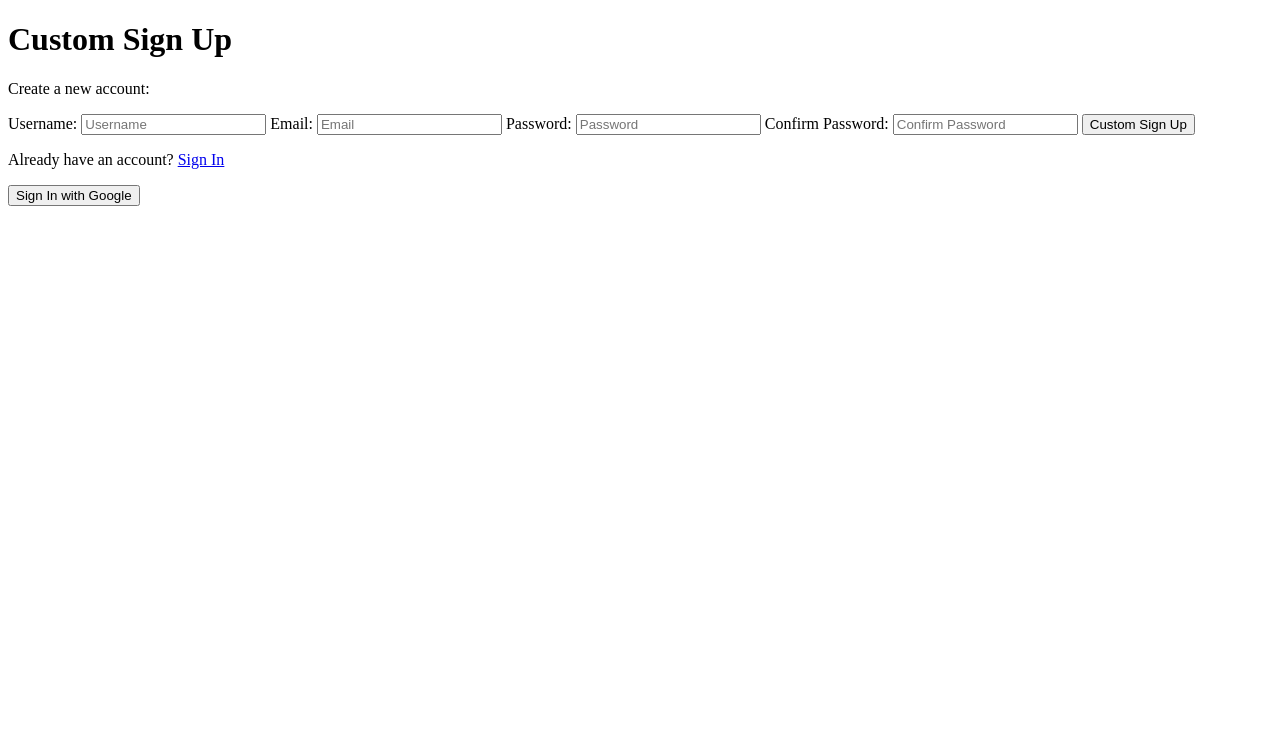
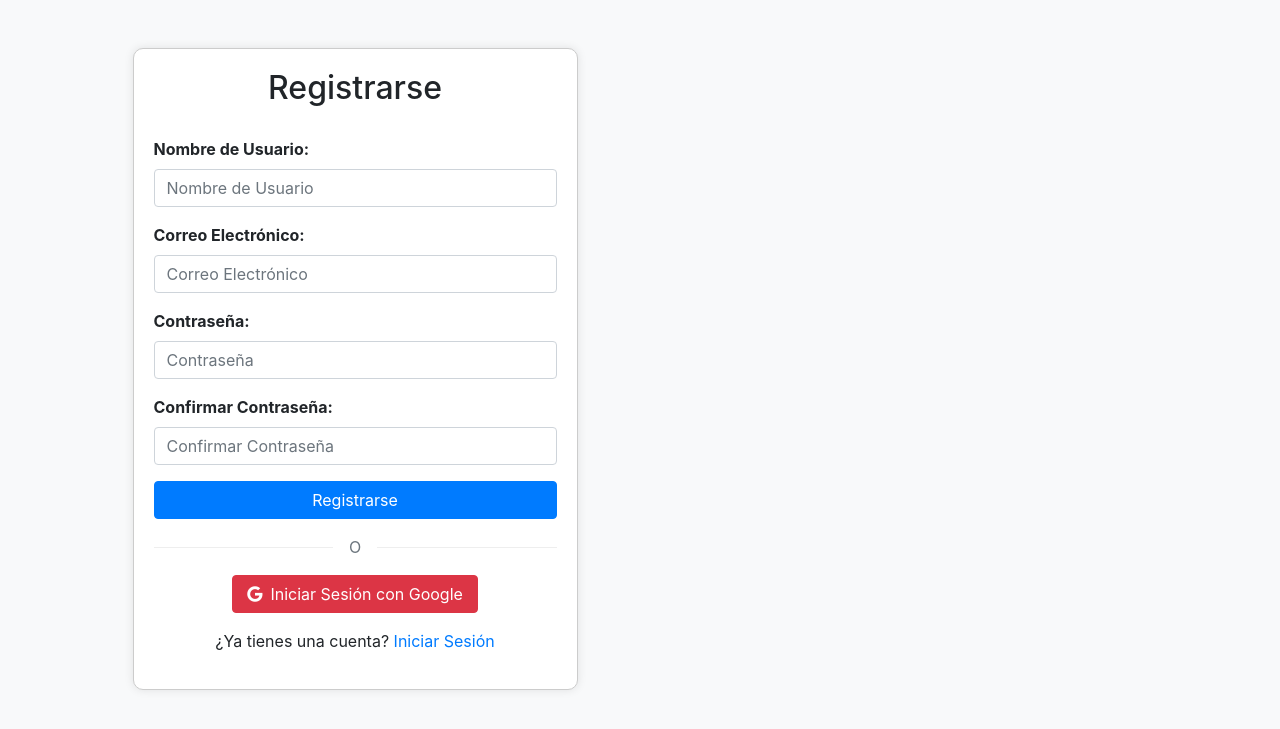
Before and after one commit to YeferssonZ/Pasantia-avance-27-07, a Django app: page /signup/ in a window 1280 px wide. Shown: the top 729 px of the page. Run offline with Django 3.2, Linux system fonts and the light colour scheme; some libraries are stand-ins or nearby versions.

Commit message:
avance 10/08/2023

```diff
--- a/shop/templates/socialaccount/signup.html
+++ b/shop/templates/socialaccount/signup.html
@@ -1,35 +1,95 @@
+{% load static %}
+
 <!DOCTYPE html>
-<html>
+<html lang="es">
+
 <head>
-    <meta http-equiv="X-UA-Compatible" content="IE=edge">
+    <meta charset="UTF-8">
     <meta name="viewport" content="width=device-width, initial-scale=1.0">
     <title>Sign Up</title>
-    <!-- Agrega tus enlaces a estilos CSS aquí -->
+    <!-- Bootstrap CSS -->
+    <link rel="stylesheet" href="https://stackpath.bootstrapcdn.com/bootstrap/4.5.2/css/bootstrap.min.css">
+    <!-- Font Awesome icons -->
+    <link rel="stylesheet" href="https://cdnjs.cloudflare.com/ajax/libs/font-awesome/5.15.4/css/all.min.css">
+    <link href="{% static 'css/login.css' %}" rel="stylesheet" />
 </head>
+
 <body>
-    <h1>Custom Sign Up</h1>
-    <p>Create a new account:</p>
+    <div class="container mt-5">
+        <div class="row">
+            <div class="col-md-5 mx-auto">
+                <div class="login-container">
+                    <h2 class="login-heading">Registrarse</h2>
+                    <form class="login-form" method="post">
+                        {% csrf_token %}
+                        <div class="form-group">
+                            <label for="id_username">Nombre de Usuario:</label>
+                            <input type="text" class="form-control" name="username" placeholder="Nombre de Usuario"
+                                required>
+                        </div>
+                        <div class="form-group">
+                            <label for="id_email">Correo Electrónico:</label>
+                            <input type="email" class="form-control" name="email" placeholder="Correo Electrónico"
+                                required>
+                        </div>
+                        <div class="form-group">
+                            <label for="id_password1">Contraseña:</label>
+                            <input type="password" class="form-control" name="password1" placeholder="Contraseña"
+                                required>
+                        </div>
+                        <div class="form-group">
+                            <label for="id_password2">Confirmar Contraseña:</label>
+                            <input type="password" class="form-control" name="password2"
+                                placeholder="Confirmar Contraseña" required>
+                        </div>
+                        <button type="submit" class="btn btn-primary btn-block">Registrarse</button>
+                    </form>
+                    <div class="mt-2">
+                        {# Puedes mostrar mensajes de error aquí si es necesario #}
+                    </div>
+                    <div class="divider d-flex align-items-center my-3">
+                        <p class="text-center fw-bold mx-3 mb-0 text-muted">O</p>
+                    </div>
+                    <div class="mt-3 login-social-btn justify-content-center">
+                        <form method="post">
+                          {% csrf_token %}
+                          <button type="submit" class="btn btn-danger btn-block">
+                            <i class="fab fa-google mr-2"></i>Iniciar Sesión con Google
+                          </button>
+                        </form>
+                      </div>
+                    <p class="mt-3 text-center">¿Ya tienes una cuenta? <a href="{% url 'shop:login' %}">Iniciar
+                            Sesión</a></p>
+                </div>
+            </div>
+            <div class="col-md-6 d-flex align-items-center">
+                <div class="lottie-animation" id="lottie-animation"></div>
+            </div>
+        </div>
+    </div>
 
-    <form method="post">
-        {% csrf_token %}
-        <label for="id_username">Username:</label>
-        <input type="text" name="username" placeholder="Username" required>
-        <label for="id_email">Email:</label>
-        <input type="email" name="email" placeholder="Email" required>
-        <label for="id_password1">Password:</label>
-        <input type="password" name="password1" placeholder="Password" required>
-        <label for="id_password2">Confirm Password:</label>
-        <input type="password" name="password2" placeholder="Confirm Password" required>
-        <button type="submit">Custom Sign Up</button>
-    </form>
+    <!-- Bootstrap JS -->
+    <script src="https://code.jquery.com/jquery-3.5.1.slim.min.js"></script>
+    <script src="https://cdn.jsdelivr.net/npm/@popperjs/core@2.9.1/dist/umd/popper.min.js"></script>
+    <script src="https://stackpath.bootstrapcdn.com/bootstrap/4.5.2/js/bootstrap.min.js"></script>
+    <!-- Lottie JS -->
+    <script src="https://cdn.jsdelivr.net/npm/lottie-web@5.7.4/build/player/lottie.min.js"></script>
+    <!-- Lottie Animation -->
+    <script>
+        document.addEventListener("DOMContentLoaded", function () {
+            // Reemplaza la variable animationData con tus datos JSON de Lottie reales
+            const animationData = {
+                container: document.getElementById("lottie-animation"),
+                renderer: "svg",
+                loop: true,
+                autoplay: true,
+                path: "https://lottie.host/c40c2da5-16a0-4fbb-bbec-9c5d31b87add/kK3jlqNICn.json",
+            };
 
-    <div>
-        <p>Already have an account? <a href="{% url 'shop:login' %}">Sign In</a></p>
-        <form method="post">
-            {% csrf_token %}
-            <button type="submit">Sign In with Google</button>
-        </form>
-    </div>
-    <!-- Agrega aquí tus enlaces y elementos adicionales -->
+            // Reproduce la animación de Lottie
+            lottie.loadAnimation(animationData);
+        });
+    </script>
 </body>
+
 </html>
--- a/shop/urls.py
+++ b/shop/urls.py
@@ -18,6 +18,7 @@ urlpatterns = [
     path('profile/', views.profile, name='profile'),
     path('login/', views.CustomLoginView.as_view(), name='login'),
     path('signup/', views.CustomSignupView.as_view(), name='signup'),
+
 ]
 
 if settings.DEBUG:
--- a/shop/views.py
+++ b/shop/views.py
@@ -49,14 +49,9 @@ def logout_view(request):
 class CustomLoginView(LoginView):
     template_name = 'socialaccount/login.html'
 
+class CustomSignupView(SignupView):
+    template_name = 'socialaccount/signup.html'
 
-class CustomSignupView(SignupView):
-    template_name = 'socialaccount/signup.html'  # Asegúrate de que coincida con el nombre de tu plantilla personalizada
-
-    def form_valid(self, form):
-        user = form.save(self.request)
-        login(self.request, user)  # Iniciar sesión del usuario recién registrado
-        return redirect('shop:index')  # Redirigir a la página deseada después del registro exitoso
 
 
 def mostrar_categoria(request, categoria_id):
--- a/tienda/settings.py
+++ b/tienda/settings.py
@@ -49,8 +49,7 @@ INSTALLED_APPS = [
 ]
 
 AUTHENTICATION_BACKENDS = [
-    'allauth.account.auth_backends.AuthenticationBackend',  # Para autenticación por correo electrónico
-    'django.contrib.auth.backends.ModelBackend',
+    'allauth.account.auth_backends.AuthenticationBackend',
 ]
 
 SOCIALACCOUNT_PROVIDERS = {
```
